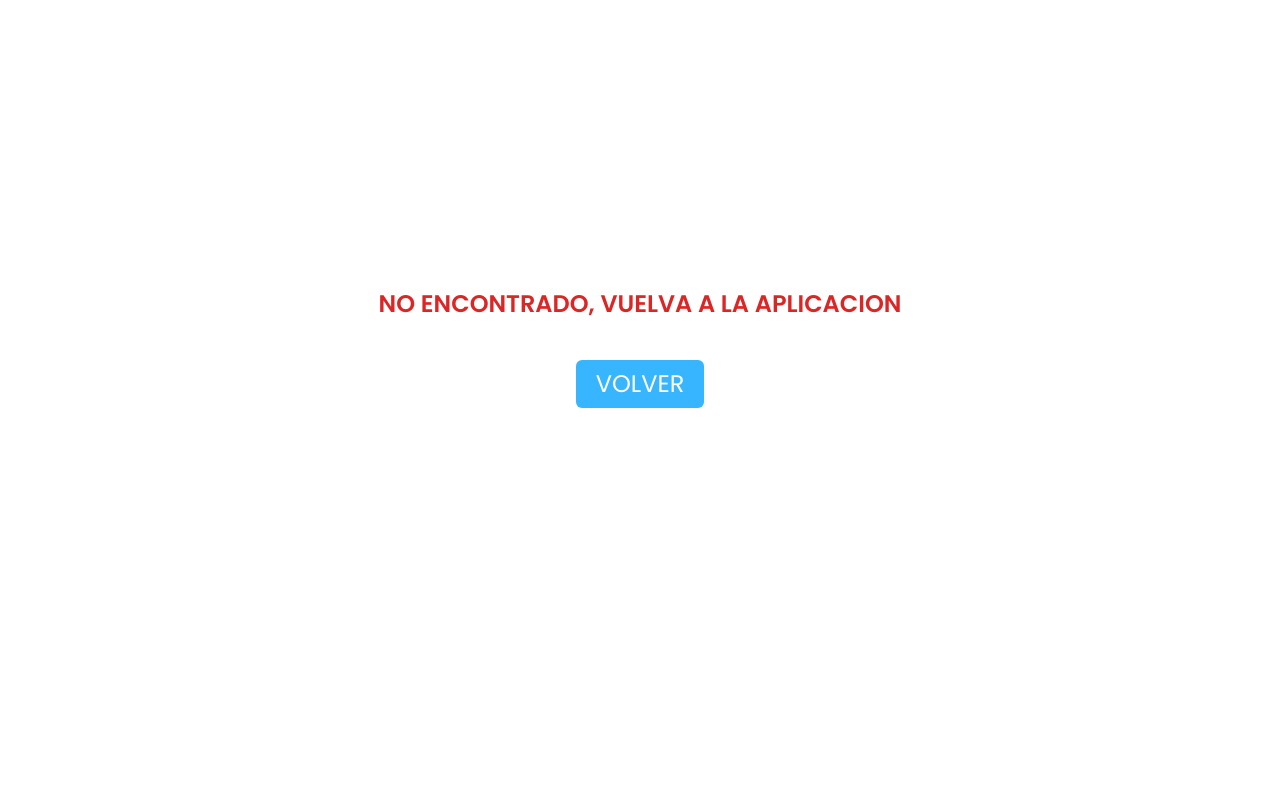
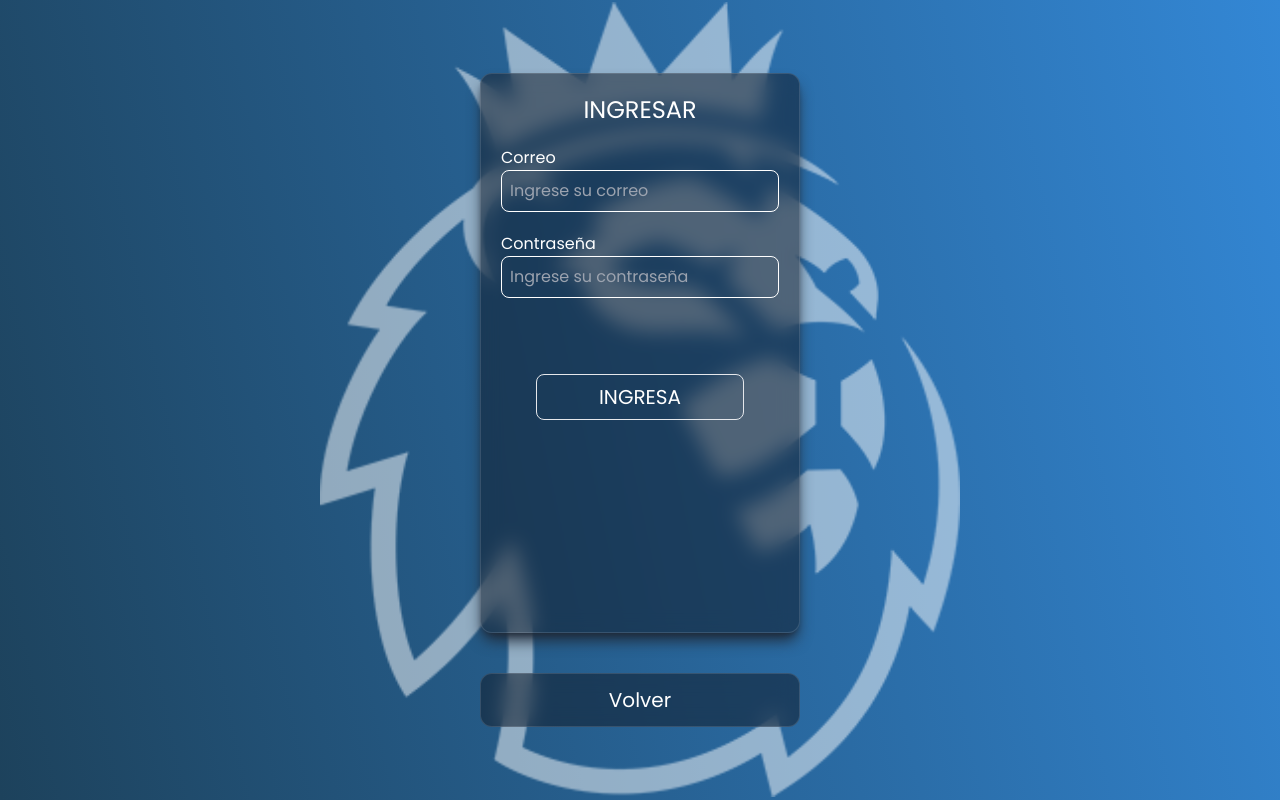
Before and after one commit to MAS234/MMFutbol, a React (Vite) app: page /login in a window 1280 px wide. Built offline with nearby package versions, Linux system fonts and the light colour scheme; no server answers.

Commit message:
Se agrego el login y el registro

```diff
--- a/package.json
+++ b/package.json
@@ -12,6 +12,7 @@
   "dependencies": {
     "@mui/icons-material": "^5.14.3",
     "axios": "^1.4.0",
+    "firebase": "^10.3.1",
     "prop-types": "^15.8.1",
     "react": "^18.2.0",
     "react-dom": "^18.2.0",
--- a/src/context/PartidosProvider.jsx
+++ b/src/context/PartidosProvider.jsx
@@ -2,9 +2,39 @@ import { createContext, useEffect, useState } from "react";
 import PropTypes from "prop-types";
 import axios from "axios";
 
+//FIREBASE
+import {auth} from "../firebase/firebaseConfig"
+import { createUserWithEmailAndPassword, signInWithEmailAndPassword, GoogleAuthProvider, signInWithPopup, signOut } from "firebase/auth";
+
+
 const PartidosContext = createContext();
 
 const PartidosProvider = ({ children }) => {
+
+  // FIREBASE
+
+  const register = async (email, password) => {
+    const response = await createUserWithEmailAndPassword(auth,email, password);
+    console.log(response);
+  }
+
+  const login = async (email, password) => {
+    const response = await signInWithEmailAndPassword(auth, email, password);
+    console.log(response);
+  }
+
+  const loginGoogle = async () => {
+    const responseGoogle = new GoogleAuthProvider();
+    return await signInWithPopup(auth, responseGoogle);
+  }
+
+  const logout = async () => {
+    const response = await signOut();
+    console.log(response);
+  }
+
+  // TERMINA FUNCIONES DE FIREBASE
+
   const [partidos, setPartidos] = useState([]);
 
   const [seleccionLeague, setSeleccionLeague] = useState(39);
@@ -46,6 +76,11 @@ const PartidosProvider = ({ children }) => {
         partidos,
         SeleccionDeLiga,
         loading,
+        register,
+        login,
+        loginGoogle,
+        logout,
+        auth
       }}
     >
       {children}
--- /dev/null
+++ b/src/firebase/firebaseConfig.js
@@ -0,0 +1,21 @@
+// Import the functions you need from the SDKs you need
+import { initializeApp } from "firebase/app";
+import {getAuth} from "firebase/auth"
+// TODO: Add SDKs for Firebase products that you want to use
+// https://firebase.google.com/docs/web/setup#available-libraries
+
+// Your web app's Firebase configuration
+// For Firebase JS SDK v7.20.0 and later, measurementId is optional
+const firebaseConfig = {
+  apiKey: import.meta.env.VITE_BASE_API_KEY,
+  authDomain: import.meta.env.VITE_BASE_API_AUTHDOMAIN,
+  projectId: import.meta.env.VITE_BASE_API_PROJECTID,
+  storageBucket: import.meta.env.VITE_BASE_API_STORAGEBUCKET,
+  messagingSenderId: import.meta.env.VITE_BASE_API_MESSAGINGSENDERID,
+  appId: import.meta.env.VITE_BASE_API_ID,
+  measurementId: import.meta.env.VITE_BASE_API_MEASUREMENTID
+};
+
+// Initialize Firebase
+const app = initializeApp(firebaseConfig);
+export const auth = getAuth(app);
--- a/src/pages/Bienvenida.jsx
+++ b/src/pages/Bienvenida.jsx
@@ -25,7 +25,7 @@ function Bienvenida() {
         </div>
 
         <div className="flex justify-evenly items-center gap-8">
-        <Link to={"/inicio"}>
+        <Link to={"/login"}>
         <button className="mt-28 text-white text-2xl bg-[#37b6ff00] border p-3 rounded-lg hover:bg-[#37b6ff] duration-200" >
           Ingresar
         </button>
--- /dev/null
+++ b/src/pages/Logueo/Logueo.jsx
@@ -0,0 +1,97 @@
+import { useNavigate } from "react-router-dom";
+import { useState, useContext } from "react";
+import PartidosContext from "../../context/PartidosProvider";
+
+
+function Logueo() {
+  const navigate = useNavigate();
+  const {login} = useContext(PartidosContext);
+
+  //   STATES
+  const [email, setEmail] = useState("");
+  const [password, setPassword] = useState("");
+  const [open, setOpen] = useState(false)
+
+//   FUNCION DE LOGUEO
+  const handleLogin = async () => {
+    try {
+        await login(email, password);
+        alert("Logueado");
+        navigate("/inicio");
+      } catch (error) {
+        console.error("Error al registrar:", error);
+        alert("No se encontro el usuario(ocurrio un error)");
+      }
+  }
+
+//   VALIDACION
+  const validacion = (e) =>{
+    e.preventDefault();
+
+
+    if(email === "" || password === ""){
+        setOpen(true)
+    }else{
+        setOpen(false)
+        handleLogin();
+
+    }
+  }
+
+  return (
+    <div className="gradientCartaRegistro h-screen w-full flex flex-col justify-center items-center">
+      <div className=" w-80 h-[70%] cardRyL shadow-lg shadow-gray-800 m-5">
+        <h1 className="text-center text-white  text-2xl mt-5">INGRESAR</h1>
+        {open && <p className="text-center text-white bg-red-600 mt-2 p-1 rounded-lg text-sm w-52 m-auto">TODOS LOS CAMPOS DEBEN ESTAR COMPLETOS</p>}
+
+        <form className="flex flex-col gap-5 m-5">
+          <div className="flex flex-col ">
+            <label htmlFor="correo" className="text-white">
+              Correo
+            </label>
+
+            <input
+              type="email"
+              id="correo"
+              onChange={(e) => setEmail(e.target.value)}
+              className="p-2 bg-transparent border border-white w-62 rounded-lg text-white"
+              placeholder="Ingrese su correo"
+              required
+            />
+          </div>
+
+          <div className="flex flex-col ">
+            <label htmlFor="Contraseña" className="text-white">
+              Contraseña
+            </label>
+            <input
+              type="password"
+              id="Contraseña"
+              onChange={(e) => setPassword(e.target.value)}
+              className="p-2 bg-transparent border border-white w-62 rounded-lg text-white"
+              placeholder="Ingrese su contraseña"
+              required
+            />
+          </div>
+
+          <button
+            type="button"
+            className="m-auto mt-[20%] uppercase w-52  text-white text-xl bg-[#37b6ff00] border p-2 rounded-lg hover:bg-[#37b6ff] duration-200"
+            onClick={validacion}
+          >
+            Ingresa
+          </button>
+        </form>
+      </div>
+
+      <div
+        className="cardRyL m-5 w-80 text-white text-center p-3 text-xl  cursor-pointer"
+        onClick={() => navigate("/")}
+      >
+        Volver
+      </div>
+    </div>
+  );
+}
+
+export default Logueo;
--- a/src/pages/Registro/Registrarse.jsx
+++ b/src/pages/Registro/Registrarse.jsx
@@ -1,52 +1,124 @@
+import { useState, useContext } from "react";
+import PartidosContext from "../../context/PartidosProvider";
+import { useNavigate } from "react-router-dom";
+
 
 function Registrarse() {
 
-    const handleButton = (e) =>{
-        e.preventDefault();
+  const {register} = useContext(PartidosContext);
+  const navigate = useNavigate();
+
+  // STATES
+  const [nombre, setNombre] = useState("");
+  const [emailRegister, setEmailRegister] = useState("");
+  const [passwordRegister, setPasswordRegister] = useState("");
+  const [confirmarPassword, setConfirmarPassword] = useState("");
+  const [open, setOpen] = useState(false);
+  const [openContraseña, setOpenContraseña] = useState(false);
+
+  // FUNCION DE REGISTRARSE
+  const handleRegister = async () => {
+    try {
+      await register(emailRegister, passwordRegister);
+      alert("Registrado con éxito");
+      navigate("/inicio");
+    } catch (error) {
+      console.error("Error al registrar:", error);
+    }
+  };
+
+    // VALIDACIONES
+    const validarFormulario =  (e) => {
+      e.preventDefault();
+
+      if(nombre === "" || emailRegister === "" || passwordRegister === "" || confirmarPassword === ""){
+        setOpen(true);
+
+      }else{
+        setOpen(false)
+
+        if(passwordRegister !== confirmarPassword){
+          setOpenContraseña(true)
+        }
+        else{
+
+          setOpenContraseña(false)
+          handleRegister();
+        }
+      }
     }
 
   return (
-    <div className="gradientCartaRegistro h-screen w-full flex justify-center items-center">
-      <div className=" w-80 h-[90%] cardRyL shadow-lg shadow-gray-800 m-5">
+    <div className="gradientCartaRegistro h-screen w-full flex flex-col justify-center items-center">
+
+      <div className=" w-80 h-[95%] cardRyL shadow-lg shadow-gray-800 m-5">
 
         <h1 className="text-center text-white  text-2xl mt-5">REGISTRATE</h1>
+        {/* VALIDACION  */}
+        {open && <p className="text-center text-white bg-red-600 mt-2 p-1 rounded-lg text-sm w-52 m-auto">TODOS LOS CAMPOS DEBEN ESTAR COMPLETOS</p>}
         <form  className="flex flex-col gap-5 m-5">
 
             <div className="flex flex-col ">
             <label htmlFor="nombre" className="text-white">Nombre</label>
-            <input type="text" id="nombre" className="p-2 bg-transparent border border-white w-62 rounded-lg text-white" placeholder="Ingrese su nombre" required/>
+            <input
+            type="text"
+            id="nombre"
+            onChange={(e) => setNombre(e.target.value)}
+            className="p-2 bg-transparent border border-white w-62 rounded-lg text-white" placeholder="Ingrese su nombre"
+            required/>
             </div>
 
             <div className="flex flex-col ">
             <label htmlFor="correo" className="text-white">Correo</label>
-            <input type="email" id="correo" className="p-2 bg-transparent border border-white w-62 rounded-lg text-white" placeholder="Ingrese su correo" required/>
+
+            <input
+            type="email"
+            id="correo"
+            onChange={(e) => setEmailRegister(e.target.value)}
+            className="p-2 bg-transparent border border-white w-62 rounded-lg text-white" placeholder="Ingrese su correo"
+            required/>
+
             </div>
 
             <div className="flex flex-col ">
             <label htmlFor="Contraseña" className="text-white">Contraseña</label>
-            <input type="password" id="Contraseña" className="p-2 bg-transparent border border-white w-62 rounded-lg text-white" placeholder="Ingrese su contraseña" required/>
+            <input
+            type="password"
+            id="Contraseña"
+            onChange={(e) => setPasswordRegister(e.target.value)}
+            className="p-2 bg-transparent border border-white w-62 rounded-lg text-white" placeholder="Ingrese su contraseña"
+            required/>
+            {openContraseña && <p className="text-center mt-1 text-white bg-red-600 rounded-md p-1 m-auto">Las contraseñas deben ser iguales</p>}
             </div>
 
             <div className="flex flex-col ">
             <label htmlFor="ConfirmarContraseña" className="text-white">Confirmar Contraseña</label>
-            <input type="password" id="ConfirmarContraseña" className="p-2 bg-transparent border border-white w-62 rounded-lg text-white" placeholder="Confirme su contraseña" required/>
+            <input
+            type="password"
+            id="ConfirmarContraseña"
+            onChange={(e) => setConfirmarPassword(e.target.value)}
+            className="p-2 bg-transparent border border-white w-62 rounded-lg text-white" placeholder="Confirme su contraseña"
+            required/>
+            {/* VALIDACION  */}
+            {openContraseña && <p className="text-center mt-1 text-white bg-red-600 rounded-md p-1 m-auto">Las contraseñas deben ser iguales</p>}
             </div>
 
             <button
             type="button"
-            className="m-auto mt-28 w-52  text-white text-xl bg-[#37b6ff00] border p-2 rounded-lg hover:bg-[#37b6ff] duration-200"
-            onClick={(() => handleButton())}
+            className="m-auto mt-[20%] w-52  text-white text-xl bg-[#37b6ff00] border p-2 rounded-lg hover:bg-[#37b6ff] duration-200"
+            onClick={validarFormulario}
             >
             Registrarse
           </button>
 
-
-
-
-
         </form>
 
       </div>
+
+      <div className="cardRyL m-5 w-80 text-white text-center p-3 text-xl  cursor-pointer" onClick={() => navigate("/")}>
+        Volver
+      </div>
+
     </div>
   )
 }
--- a/src/routes/AppsRoutes.jsx
+++ b/src/routes/AppsRoutes.jsx
@@ -1,4 +1,4 @@
-import { BrowserRouter as Router, Routes, Route } from "react-router-dom";
+import { BrowserRouter as Router, Routes, Route} from "react-router-dom";
 import Bienvenida from "../pages/Bienvenida";
 import Inicio from "../pages/Inicio";
 import Partidos from "../pages/Partidos/Partidos";
@@ -6,6 +6,7 @@ import PartidosJugados from "../pages/PartidosJugados/PartidosJugados";
 import PantallaError from "../pages/Error/PantallaError";
 import DetallesDelPartido from "../pages/DetallesPartido/DetallesDelPartido";
 import Registrarse from "../pages/Registro/Registrarse";
+import Logueo from "../pages/Logueo/Logueo";
 
 export default function AppsRoutes() {
   return (
@@ -15,6 +16,7 @@ export default function AppsRoutes() {
         <Routes>
             <Route path="/" element={<Bienvenida/>}/>
             <Route path="/registro" element={<Registrarse/>}/>
+            <Route path="/login" element={<Logueo/>}/>
 
 
 
```
Also changed, not shown: 2 other files (tests, documents, lock files or other folders).
